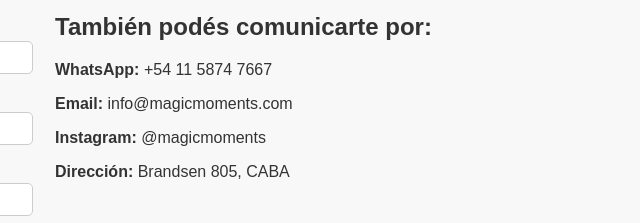
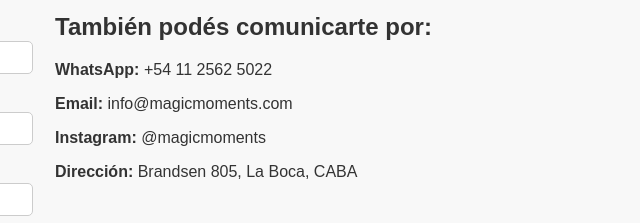
Before and after one commit to Tomundo17/magicmoments, a plain HTML site: page contacto.html in a window 1280 px wide. Shown: the part 162-385 px from the top of the page, 605-1245 px from the left. Drawn offline with Linux system fonts and the light colour scheme.

Commit message:
Update contacto.html

```diff
--- a/contacto.html
+++ b/contacto.html
@@ -45,10 +45,10 @@
       <!-- INFO DIRECTA -->
       <div class="contacto-info">
         <h2>También podés comunicarte por:</h2>
-        <p ><strong>WhatsApp:</strong> <a href="https://wa.me/541125625022" >+54 11 5874 7667 </a> </p>
+        <p ><strong>WhatsApp:</strong> <a href="https://wa.me/541125625022" >+54 11 2562 5022 </a> </p>
         <p><strong>Email:</strong> info@magicmoments.com</p>
         <p><strong>Instagram:</strong> @magicmoments</p>
-        <p><strong>Dirección:</strong> Brandsen 805, CABA</p>
+        <p><strong>Dirección:</strong> Brandsen 805, La Boca, CABA</p>
       </div>
     </div>
   </section>
```
